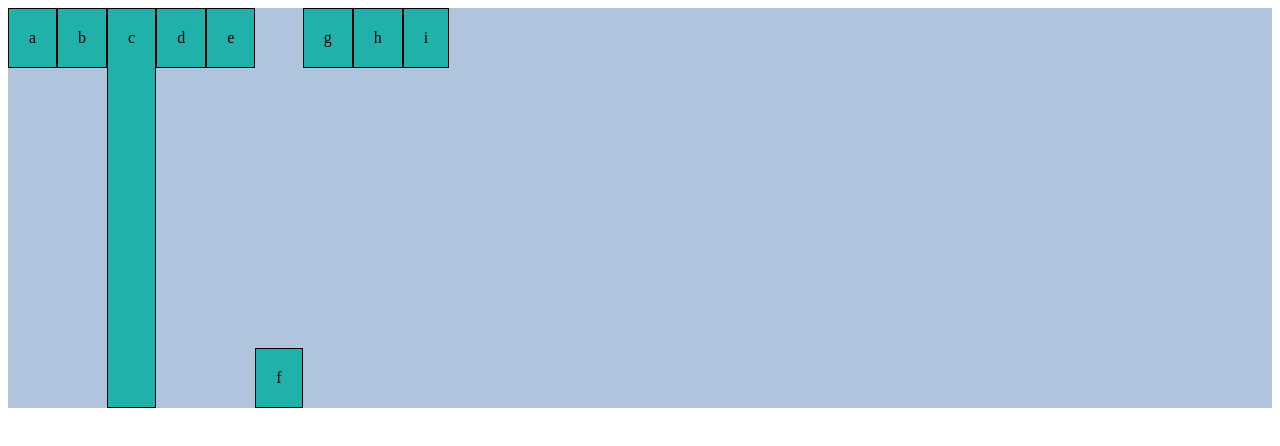
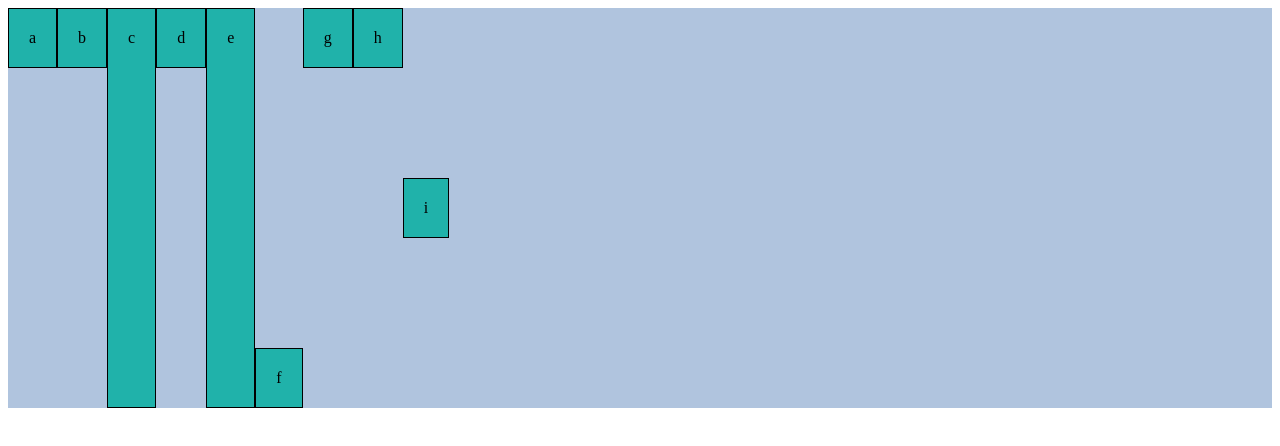
Before and after one commit to lindrielton/html-css, a plain HTML site: page exercicios/ex0031/flex008/index.html in a window 1280 px wide. Drawn offline with Linux system fonts and the light colour scheme.

Commit message:
flex-box

```diff
--- a/exercicios/ex0031/flex008/index.html
+++ b/exercicios/ex0031/flex008/index.html
@@ -38,7 +38,10 @@
         }
 
         div#i1{
-            align-self: flex-start;
+            align-self: center;
+        }
+        div#e1{
+            align-self: stretch;
         }
     </style>
 </head>
@@ -48,7 +51,7 @@
         <div class="item">b</div>
         <div class="item" id="c1">c</div>
         <div class="item">d</div>
-        <div class="item">e</div>
+        <div class="item" id="e1">e</div>
         <div class="item" id="f1">f</div>
         <div class="item">g</div>
         <div class="item">h</div>
```
